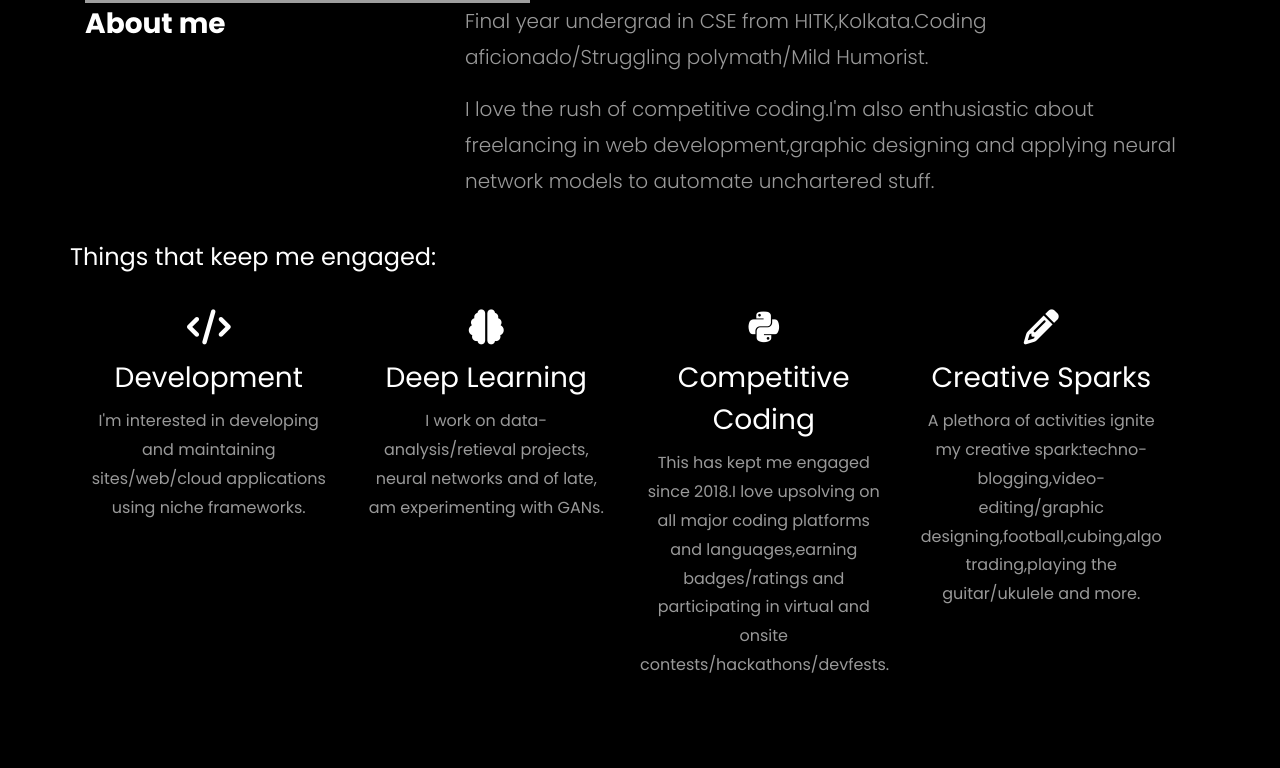
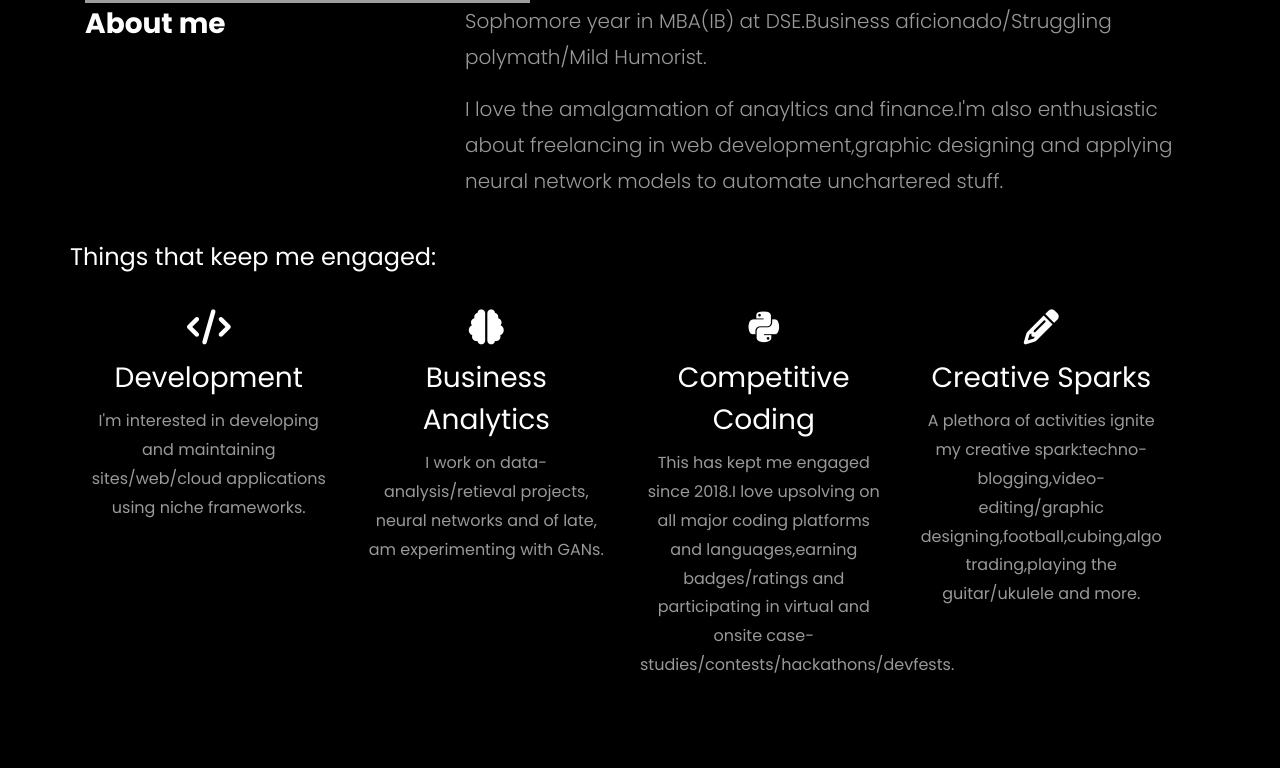
Before and after one commit to rishavgiri6/rishavgiri6.github.io, a plain HTML site: page index.html in a window 1280 px wide. Shown: the part 1712-2480 px from the top of the page. Drawn offline with Linux system fonts and the light colour scheme; files that its build step writes are made by us from their sources; grey boxes are pictures that could not be loaded; files whose address does not match are found by name.

Commit message:
Update index.html

```diff
--- a/index.html
+++ b/index.html
@@ -81,7 +81,7 @@
 		          	<div class="text">
 		          		<span class="subheading">Welcome to my virtual space</span>
 			            <h1 class="mb-4 mt-3"> <span>Rishav Giri</span></h1>
-			            <h2 class="mb-4">Competitive Coder | Application Developer | Data Engineer | AI Enthusiast </h2>
+			            <h2 class="mb-4">MBA postgrad | Business Analyst  | Data Engineer | AI Enthusiast </h2>
 
 		            </div>
 		          </div>
@@ -162,8 +162,8 @@
 					</div>
 				</div><!-- col-sm-4 -->
 				<div class="col-sm-8">
-					<p class="lead">Final year undergrad in CSE from HITK,Kolkata.Coding aficionado/Struggling polymath/Mild Humorist.</p>
-					<p class="lead">I love the rush of competitive coding.I'm also enthusiastic about freelancing in web development,graphic designing and applying neural network models to automate unchartered stuff. </p>
+					<p class="lead">Sophomore year in MBA(IB) at DSE.Business aficionado/Struggling polymath/Mild Humorist.</p>
+					<p class="lead">I love the amalgamation of anayltics and finance.I'm also enthusiastic about freelancing in web development,graphic designing and applying neural network models to automate unchartered stuff. </p>
 
 
 		</div><!-- container -->
@@ -177,13 +177,13 @@
       </div>
       <div class="col-lg-3 text-center mt-4">
       	<h3 ><i class="fas fa-brain fa-lg"></i></i></h3>
-      	<h3 >Deep Learning</h3>
+      	<h3 >Business Analytics</h3>
       	<p>I work on data-analysis/retieval projects, neural networks and of late, am experimenting with GANs.</p>
       </div>
       <div class="col-lg-3 text-center mt-4">
       	<h3 ><i class="fab fa-python fa-lg"></i></i></h3>
       	<h3 >Competitive Coding</h3>
-      	<p>This has kept me engaged since 2018.I love upsolving on all major coding platforms and languages,earning badges/ratings and participating in virtual and onsite contests/hackathons/devfests. </p>
+      	<p>This has kept me engaged since 2018.I love upsolving on all major coding platforms and languages,earning badges/ratings and participating in virtual and onsite case-studies/contests/hackathons/devfests. </p>
       </div>
       <div class="col-lg-3 text-center mt-4">
       	<h3 ><i class="fas fa-pencil-alt fa-lg"></i></h3>
```
